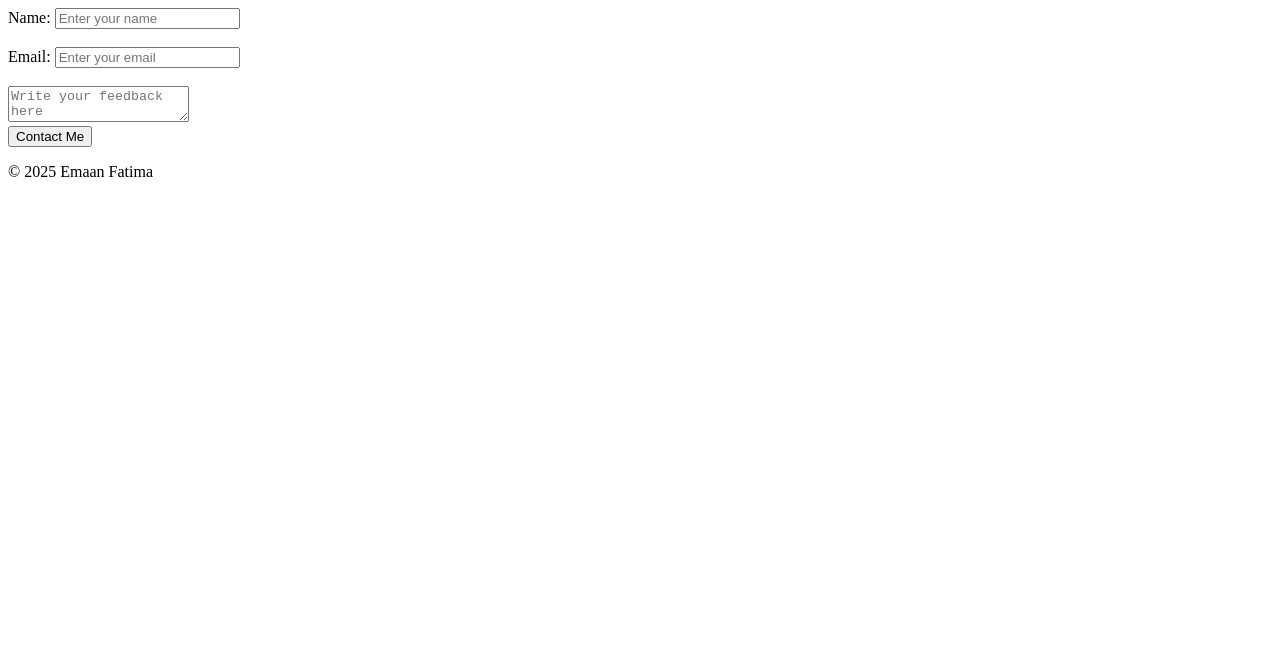
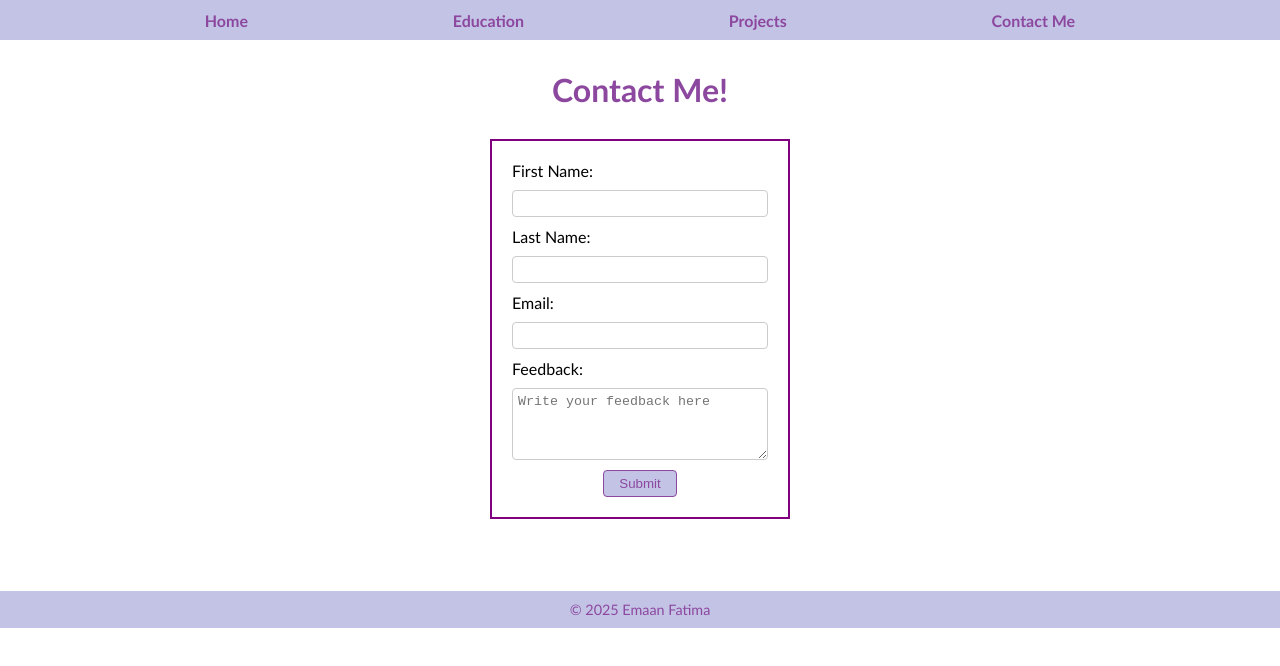
Before and after one commit to emaanfatima28/Web_Development_DG, a plain HTML site: page HTML/Portfolio/contact.html in a window 1280 px wide. Drawn offline with Linux system fonts and the light colour scheme.

Commit message:
Portfolio - Html & CSS

```diff
--- a/HTML/Portfolio/contact.html
+++ b/HTML/Portfolio/contact.html
@@ -5,26 +5,46 @@
     <meta charset="UTF-8">
     <meta name="viewport" content="width=device-width, initial-scale=1.0">
     <title>Contact Form</title>
+    <link rel="stylesheet" href="contactStyle.css">
 </head>
 
 <body>
+  <header>
+    <div id="navbar">
+      <a href="/home.html">Home</a>
+      <a href="/education.html">Education</a>
+      <a href="/projects.html">Projects</a>
+      <a href="/contact.html">Contact Me</a>
+    </div>
+    <h1>Contact Me!</h1>
+  </header>
+
+  <div class="form-container">
     <form>
-        <label for="name">
-            Name: <input type="text" placeholder="Enter your name" required>
-        </label>
-        <br>
-        <br>
-        <label for="email">
-            Email: <input type="email" placeholder="Enter your email">
-        </label>
-        <br>
-        <br>
-        <textarea name="feedback" col=5 row=5 placeholder="Write your feedback here"></textarea>
-        <br>
-    <button>Contact Me</button>
+      <label for="firstName">First Name:</label>
+      <input type="text" id="firstName" required>
+
+      <label for="lastName">Last Name:</label>
+      <input type="text" id="lastName" required>
+
+      <label for="email">Email:</label>
+      <input type="email" id="email" required>
+
+      <label for="feedback">Feedback:</label>
+      <textarea name="feedback" id="feedback" placeholder="Write your feedback here" rows="4"></textarea>
+
+      <button id="submitButton" type="submit" onclick="submitFunction(event)">Submit</button>
+
     </form>
+  </div>
 
-    <footer>
+  <script>
+  function submitFunction(event) {
+    event.preventDefault();
+    document.getElementById("submitButton").innerText = "Will be available soon :)";
+  }
+</script>
+  <footer>
     <p>© 2025 Emaan Fatima</p>
   </footer>
 </body>
--- /dev/null
+++ b/HTML/Portfolio/contactStyle.css
@@ -0,0 +1,72 @@
+* {
+    margin: 0;
+    padding: 0;
+    box-sizing: border-box;
+}
+
+body {
+    font-family: 'Trebuchet MS', 'Lucida Sans Unicode', 'Lucida Grande', 'Lucida Sans', Arial, sans-serif;
+}
+h1 {
+    text-align: center;
+    margin: 30px 0;
+    color: #8C489F;
+}
+
+#navbar {
+    background-color: #C3C3E5;
+    height: 40px;
+    display: flex;
+    justify-content: space-evenly;
+    align-items: center;
+}
+
+a {
+    text-decoration: none;
+    color: #8C489F;
+    font-weight: bold;
+}
+
+a:hover {
+    border: 1px solid grey;
+    padding: 2px 5px;
+    border-radius: 5px;
+}
+.form-container {
+  border: 2px solid purple;
+  padding: 20px;
+  width: 300px;
+  margin: 0 auto;
+  text-align: left;
+}
+
+form {
+  display: flex;
+  flex-direction: column;
+  gap: 10px;
+}
+
+input, textarea {
+  padding: 5px;
+  border: 1px solid #ccc;
+  border-radius: 4px;
+}
+
+button {
+  align-self: center;
+  background-color: #C3C3E5;
+  color: #8C489F;
+  border: 1px solid #8C489F;
+  padding: 5px 15px;
+  border-radius: 4px;
+  cursor: pointer;
+}
+
+footer {
+    text-align: center;
+    padding: 10px;
+    font-size: 0.9rem;
+    margin-top: 72px;
+    background-color: #C3C3E5;
+    color: #8C489F;
+}
--- /dev/null
+++ b/HTML/Portfolio/educationStyle.css
@@ -0,0 +1,72 @@
+* {
+    margin: 0;
+    padding: 0;
+    box-sizing: border-box;
+}
+
+body {
+    font-family: 'Trebuchet MS', 'Lucida Sans Unicode', 'Lucida Grande', 'Lucida Sans', Arial, sans-serif
+}
+h1 {
+    text-align: center;
+    margin: 30px 0;
+    color: #8C489F;
+}
+
+#navbar {
+    background-color: #C3C3E5;
+    height: 40px;
+    display: flex;
+    justify-content: space-evenly;
+    align-items: center;
+}
+
+a {
+    text-decoration: none;
+    color: #8C489F;
+    font-weight: bold;
+}
+
+a:hover {
+    border: 1px solid grey;
+    padding: 2px 5px;
+    border-radius: 5px;
+}
+
+#edu-container {
+    display: flex;
+    justify-content: space-evenly;
+    align-items: flex-start;
+    padding: 40px;
+    gap: 20px;
+    flex-wrap: wrap;
+}
+
+.edu-card {
+    color: #8C489F;
+    text-align: center;
+    width: 250px;
+}
+
+.edu-img {
+    width: 100%;
+    height: 160px;
+    object-fit: cover;
+    border-radius: 8px;
+    box-shadow: 0 2px 6px rgba(0,0,0,0.1);
+}
+
+.edu-card p {
+    margin-top: 10px;
+    font-size: 14px;
+    line-height: 1.4;
+}
+
+footer {
+    text-align: center;
+    padding: 10px;
+    font-size: 0.9rem;
+    margin-top: 138px;
+    background-color: #C3C3E5;
+    color: #8C489F;
+}
--- /dev/null
+++ b/HTML/Portfolio/homeStyle.css
@@ -0,0 +1,72 @@
+* {
+    margin: 0;
+    padding: 0;
+    box-sizing: border-box;
+}
+
+body {
+    font-family: 'Trebuchet MS', 'Lucida Sans Unicode', 'Lucida Grande', 'Lucida Sans', Arial, sans-serif
+}
+
+#navbar {
+    background-color: #C3C3E5;
+    height: 40px;
+    display: flex;
+    justify-content: space-evenly;
+    align-items: center;
+}
+
+a {
+    text-decoration: none;
+    color: #8C489F;
+    font-weight: bold;
+}
+
+a:hover {
+    border: 1px solid grey;
+    padding: 2px 5px;
+    border-radius: 5px;
+}
+
+#content {
+    display: flex;
+    justify-content: space-around;
+    align-items: center;
+    padding: 40px;
+}
+
+#profile {
+    height: 200px;
+    width: 200px;
+    border-radius: 50%;
+    object-fit: cover;
+    margin-right: 40px;
+}
+
+#about {
+    max-width: 600px;
+}
+
+#intro{
+    color: #8C489F;
+}
+
+h1 {
+    text-align: center;
+    margin: 30px 0;
+    color: #8C489F;
+}
+
+h2 {
+    margin-bottom: 10px;
+    color: #8C489F;
+}
+
+footer {
+    text-align: center;
+    padding: 10px;
+    font-size: 0.9rem;
+    margin-top: 169px;
+    background-color: #C3C3E5;
+    color: #8C489F;
+}
--- /dev/null
+++ b/HTML/Portfolio/projectsStyle.css
@@ -0,0 +1,46 @@
+* {
+    margin: 0;
+    padding: 0;
+    box-sizing: border-box;
+}
+
+body {
+    font-family: 'Trebuchet MS', 'Lucida Sans Unicode', 'Lucida Grande', 'Lucida Sans', Arial, sans-serif
+}
+h1 {
+    text-align: center;
+    margin: 30px 0;
+    color: #8C489F;
+}
+
+#navbar {
+    background-color: #C3C3E5;
+    height: 40px;
+    display: flex;
+    justify-content: space-evenly;
+    align-items: center;
+}
+
+a {
+    text-decoration: none;
+    color: #8C489F;
+    font-weight: bold;
+}
+
+a:hover {
+    border: 1px solid grey;
+    padding: 2px 5px;
+    border-radius: 5px;
+}
+
+p{
+color: #8C489F;
+}
+footer {
+    text-align: center;
+    padding: 10px;
+    font-size: 0.9rem;
+    margin-top: 205px;
+    background-color: #C3C3E5;
+    color: #8C489F;
+}
```
Also changed, not shown: HTML/Portfolio/education.html (+24 -12 lines), HTML/Portfolio/home.html (added, +45 -0 lines), HTML/Portfolio/index.html (deleted, +0 -39 lines), HTML/Portfolio/projects.html (+9 -2 lines), HTML/Portfolio/images/college.jpg (added), HTML/Portfolio/images/profile.jpg (added), HTML/Portfolio/images/school.jpeg (renamed from HTML/Portfolio/school.jpeg), HTML/Portfolio/images/uni.jpg (renamed from HTML/Portfolio/uni.jpg).
